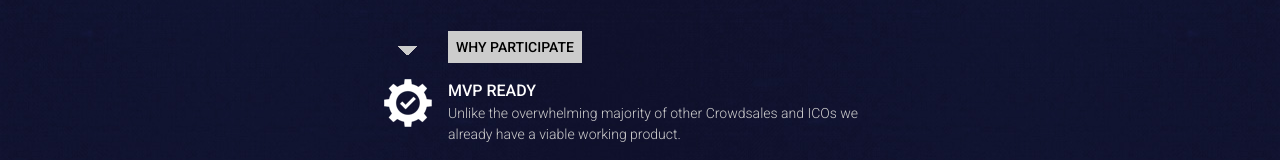
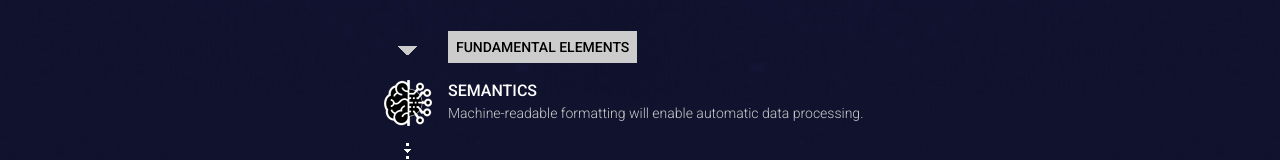
Before and after one commit to WRIO-Hubs/presentation.wr.io, a plain HTML site: page index.html in a window 1280 px wide. Shown: the part 902-1062 px from the top of the page. Drawn offline with Linux system fonts and the light colour scheme.

Commit message:
ICO part has been removed

```diff
--- a/index.html
+++ b/index.html
@@ -78,7 +78,7 @@
                                               <img src="assets/img/rating4.png" />
                                             </div>
                                             <div class="story margin half-margin">
-                                              <div class="arrow_down">
+                                              <!--<div class="arrow_down">
                                                   <h6>Why participate</h6>
                                               </div>
                                               <div class="mvp">
@@ -105,15 +105,15 @@
                                                   <h6>Special offers</h6>
                                                   <p>Participation in special offers from WRIO Internet OS enables users to acquire premium services at the lowest price.</p>
                                               </div>
-                                              <!--<div class="profit">
+                                              <div class="profit">
                                                   <h6>Profit</h6>
                                                   <p>Those who wish to make some profit off the rate increase could invest into WGD and sell the at a later stage after its value has grown.</p>
-                                              </div>-->
+                                              </div>
                                               <div class="frontier">
                                                   <h6>New frontier</h6>
                                                   <p>The Web 3.0 platform serves as the launching pad for new “unicorn” products and applications. We are rushing into the era of Internet of Things and Big Data where automated processing of data will be imperative for any new product or service. Following this new era will be the emergence of user-centric services and predictive search systems, that will soon replace traditional Web 2.0 services and become the new web standard.</p>
                                               </div>
-                                              <br>
+                                              <br>-->
                                               <div class="arrow_down">
                                                   <h6>Fundamental Elements</h6>
                                               </div>
```
